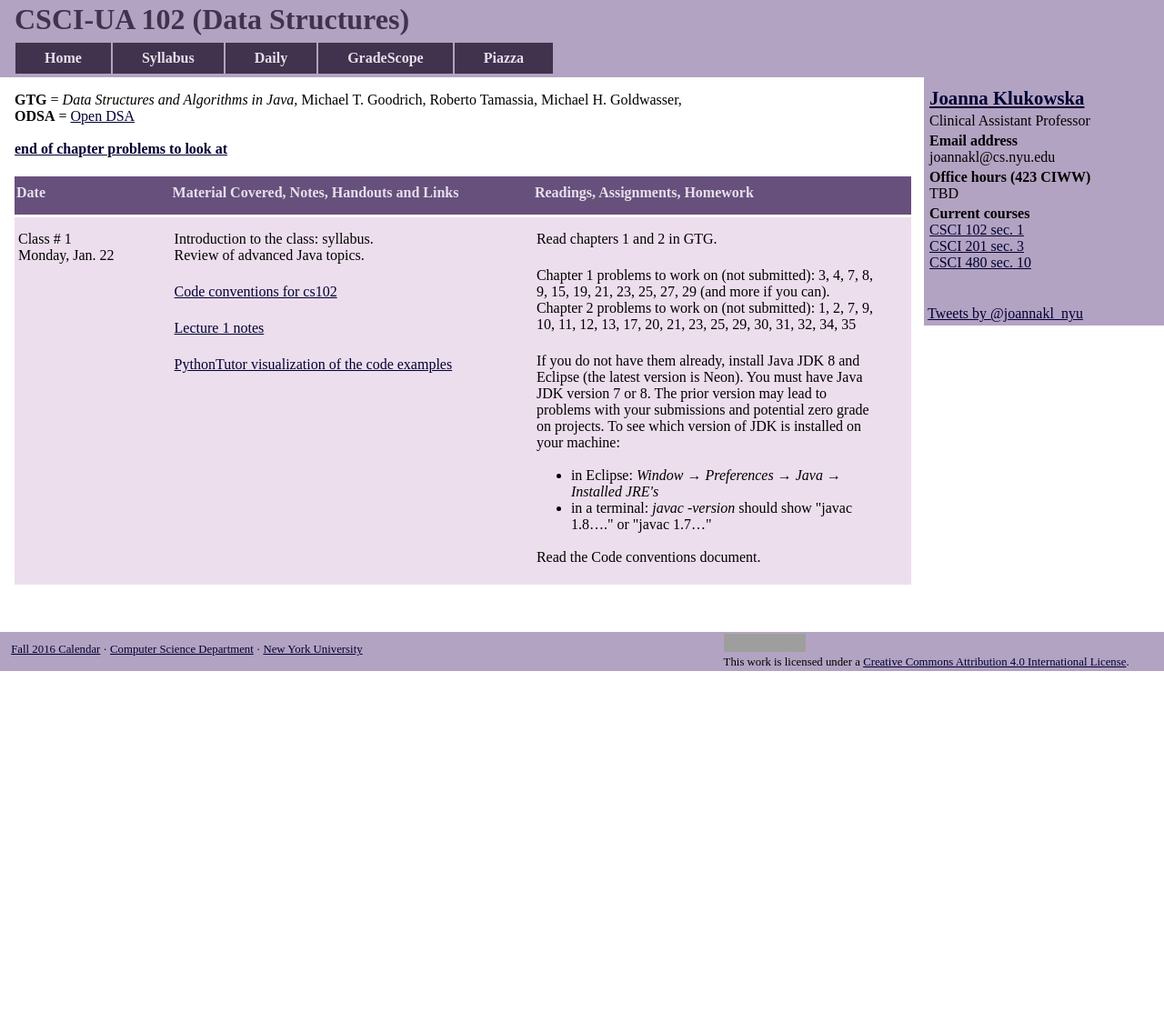
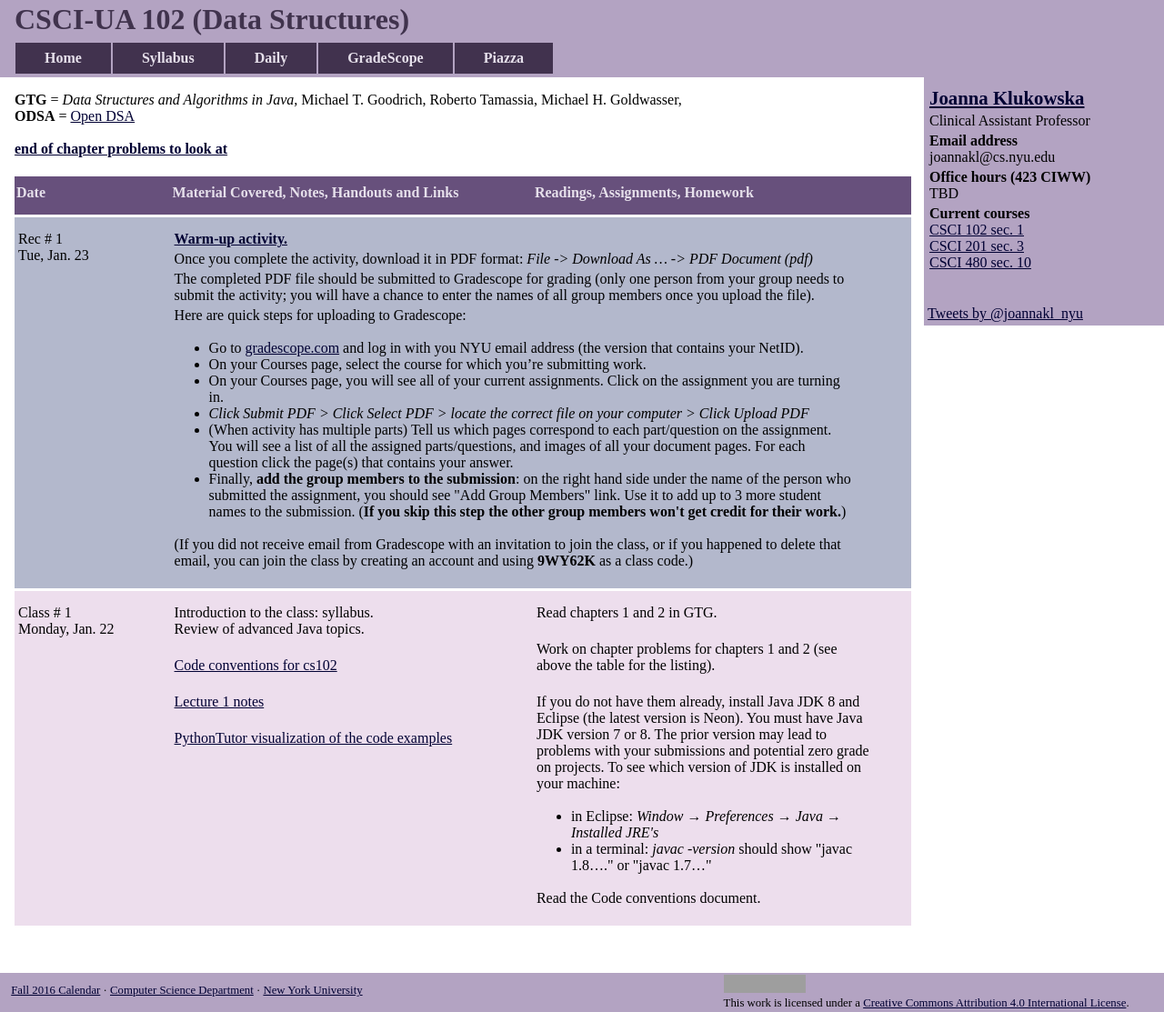
Before and after one commit to joannakl/cs102_s18, a Jekyll site: the page built from daily.html, in a window 1280 px wide. Shown: the whole page at 91% size. Built offline with Jekyll 4.4.1, drawn with Linux system fonts in a browser that asks for light colours; comment, search, counter and statistics services are not loaded; before the commit the page ends 900 px from its top, so only the background shows below that; grey boxes are pictures that could not be loaded.

Commit message:
first day updates

```diff
--- a/_includes/daily/l01.markdown
+++ b/_includes/daily/l01.markdown
@@ -29,10 +29,7 @@ Review of advanced Java topics. <br><br>
 
 Read chapters 1 and 2 in GTG. <br><br>
 
-Chapter 1 problems to work on (not submitted):
-3, 4, 7, 8, 9, 15, 19, 21, 23, 25, 27, 29 (and more if you can). <br>
-Chapter 2 problems to work on (not submitted):
-1, 2, 7, 9, 10, 11, 12, 13, 17, 20, 21, 23, 25, 29, 30, 31, 32, 34, 35 <br><br>
+Work on chapter problems for chapters 1 and 2 (see above the table for the listing). <br><br>
 
 
 If you do not have them already, install Java JDK 8 and Eclipse (the latest version is Neon). You must have Java JDK version 7 or 8. The prior version may lead to problems with your submissions and potential zero grade on projects. To see which version of JDK is installed on your machine:
--- a/_includes/daily/r1.markdown
+++ b/_includes/daily/r1.markdown
@@ -26,12 +26,12 @@ Here are quick steps for uploading to Gradescope:
 * On your Courses page, select the course for which you’re submitting work.
 * On your Courses page, you will see all of your current assignments. Click on the assignment you are turning in.
 * _Click Submit PDF > Click Select PDF > locate the correct file on your computer > Click Upload PDF_
-* (Only if activity has multiple pars) Tell us which pages correspond to each part/question on the assignment. You will see a list of all the assigned parts/questions, and images of all your document pages. For each question click the page(s) that contains your answer.
-* Finally, add the group members to the submission: on the right hand side under the name of the person who submitted the assignment, you should see "Add Group Members" link. Use it to add up to 3 more student names to the submission. (If you skip this step the other group members won't get credit for their work.)
+* (When activity has multiple parts) Tell us which pages correspond to each part/question on the assignment. You will see a list of all the assigned parts/questions, and images of all your document pages. For each question click the page(s) that contains your answer.
+* Finally, __add the group members to the submission__: on the right hand side under the name of the person who submitted the assignment, you should see "Add Group Members" link. Use it to add up to 3 more student names to the submission. (__If you skip this step the other group members won't get credit for their work.__)
 
 (If you did not receive email from Gradescope with an invitation to join
 the class, or if you happened to delete that email, you can join the class
-by creating an account and using 9R84E9 as a class code.)
+by creating an account and using __9WY62K__ as a class code.)
 
 
 </p>
--- a/daily.html
+++ b/daily.html
@@ -2,7 +2,7 @@
 layout: default
 days:
     - "l01"
-#    - "r1"
+    - "r1"
 #    - "03"
 ---
 
```
